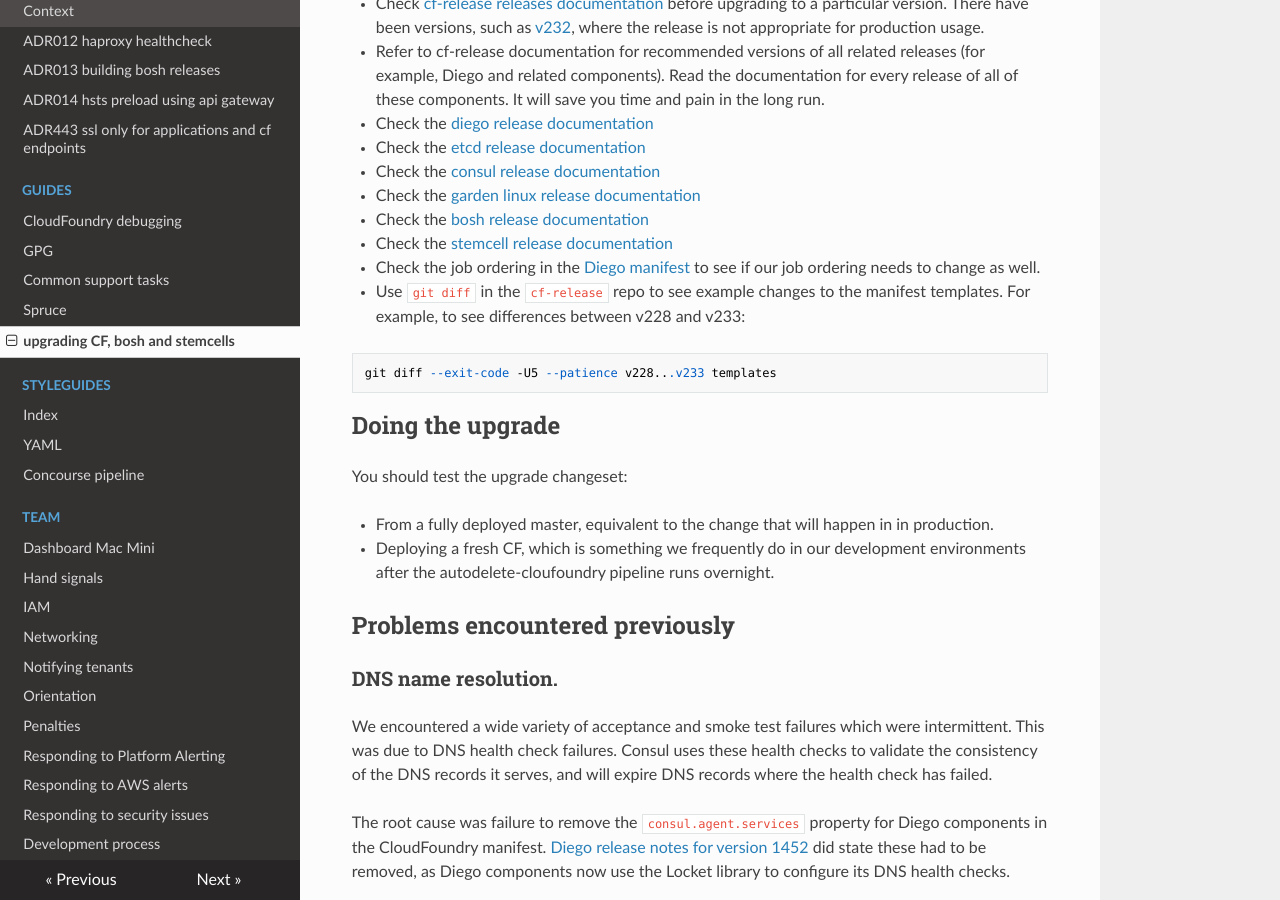
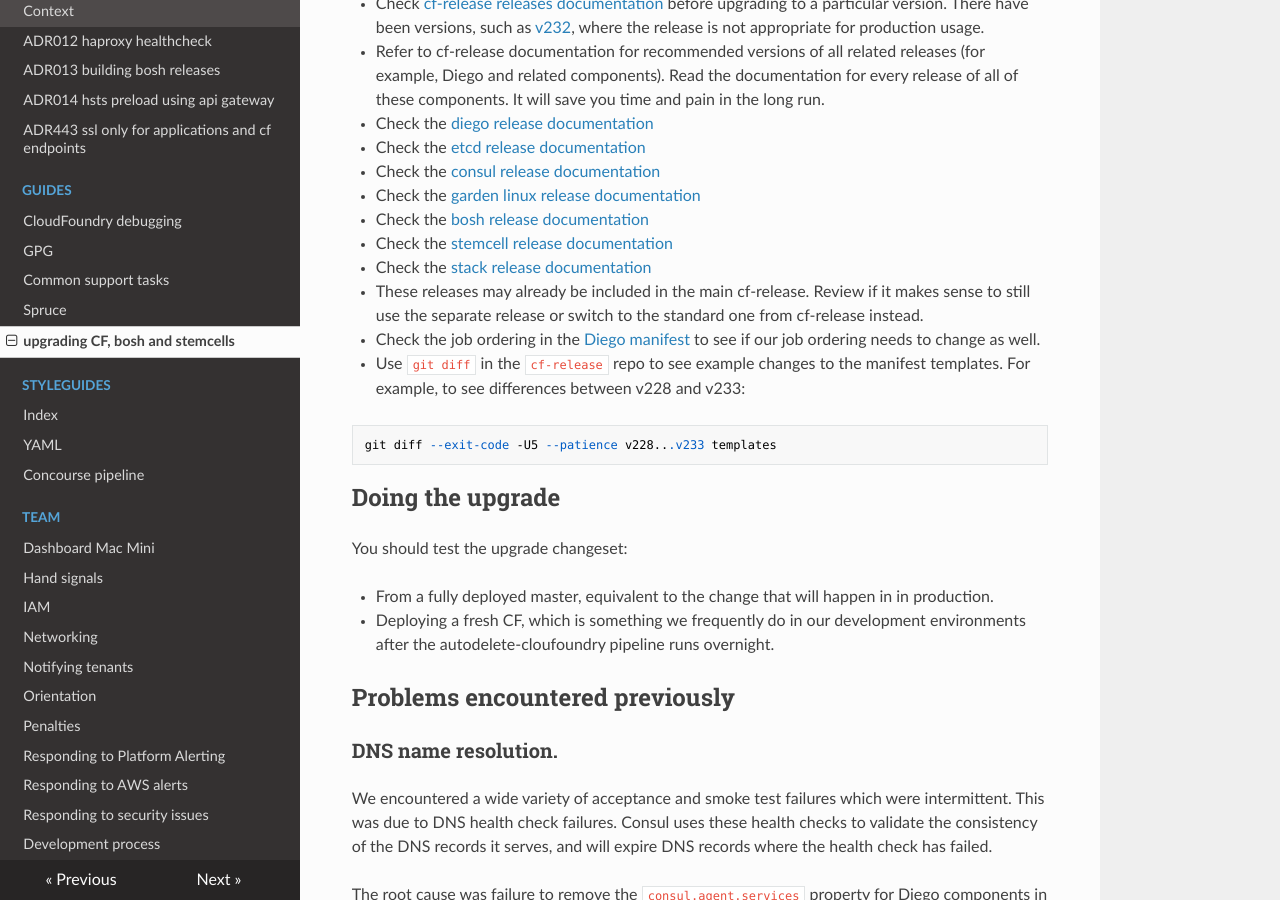
Before and after one commit to alphagov/paas-team-manual, an MkDocs documentation site: the page built from docs/guides/upgrading_CF,_bosh_and_stemcells.md, in a window 1280 px wide and 900 px high, scrolled down 379 px. Built offline with MkDocs 1.6.1, drawn with Linux system fonts in a browser that asks for light colours; nearby versions of some CDN libraries.

Commit message:
Mention stack release in CF upgrade

````diff
--- a/docs/guides/upgrading_CF,_bosh_and_stemcells.md
+++ b/docs/guides/upgrading_CF,_bosh_and_stemcells.md
@@ -10,6 +10,8 @@
 * Check the [garden linux release documentation](https://github.com/cloudfoundry-incubator/garden-linux-release/releases)
 * Check the [bosh release documentation](https://github.com/cloudfoundry/bosh/releases)
 * Check the [stemcell release documentation](http://bosh.cloudfoundry.org/stemcells/)
+* Check the [stack release documentation](https://github.com/cloudfoundry/cflinuxfs2-rootfs-release/releases)
+* These releases may already be included in the main cf-release. Review if it makes sense to still use the separate release or switch to the standard one from cf-release instead.
 * Check the job ordering in the [Diego manifest](https://github.com/cloudfoundry/diego-release/blob/develop/manifest-generation/diego.yml) to see if our job ordering needs to change as well.
 * Use `git diff` in the `cf-release` repo to see example changes to the manifest templates. For example, to see differences between v228 and v233:
 ```
````
